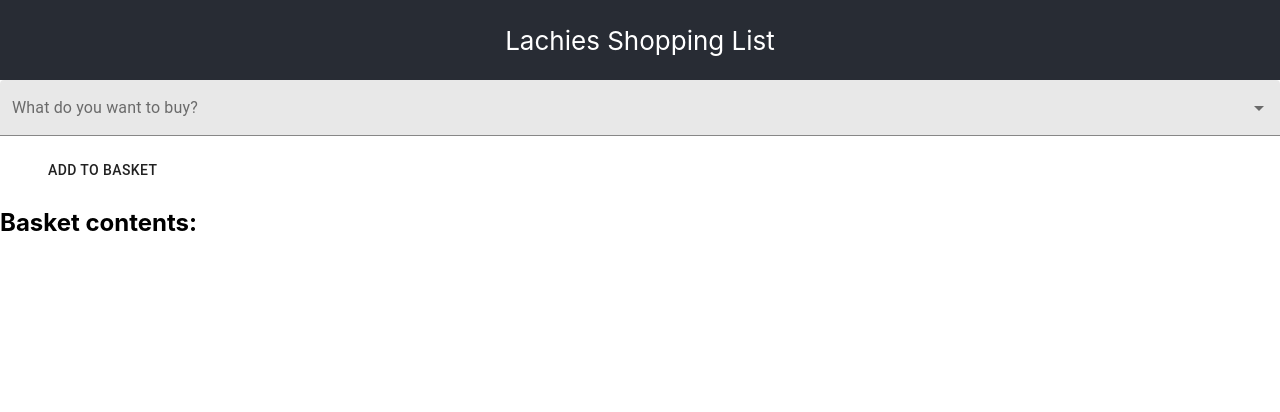
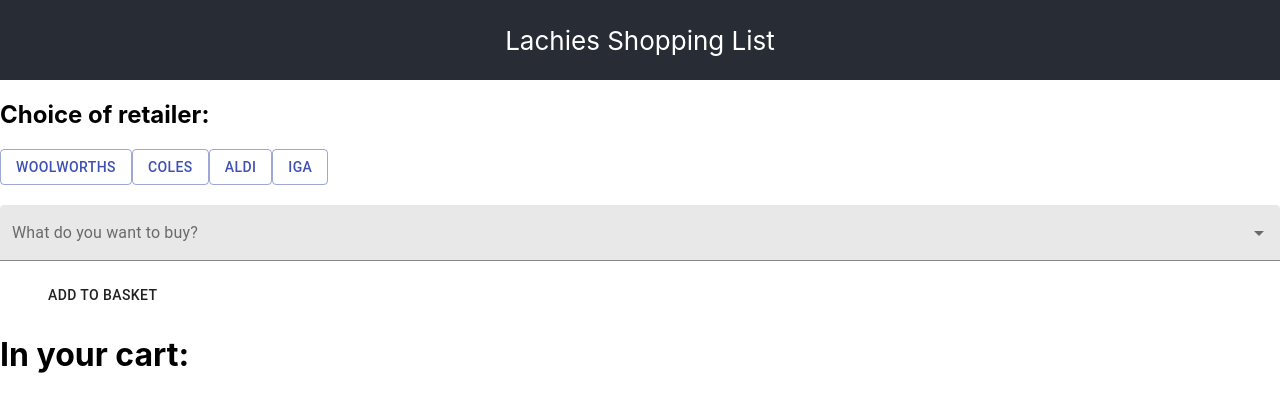
Before and after one commit to lachlanbardwell/shoppinglist, a React (Create React App) app: page / in a window 1280 px wide. Shown: the top 412 px of the page. Built offline with nearby package versions, Linux system fonts and the light colour scheme.

Commit message:
added store selector + cleanup

```diff
--- a/src/components/basket.tsx
+++ b/src/components/basket.tsx
@@ -2,16 +2,18 @@ import React, { useEffect, MouseEvent, ChangeEvent, useState } from 'react';
 import { Box, Button, TextField } from '@material-ui/core';
 import Autocomplete from '@material-ui/lab/Autocomplete';
 import { products } from './items';
+import { Cart } from './cart';
+import { Retailer } from './retailer';
 
 export const AddToBasket = () => {
   const [basket, setBasket] = useState<string[]>([]);
   const [newItem, setNewItem] = useState<string>('');
 
-  // useEffect(() => {
-  //   basket.length === 0
-  //     ? alert('CONSUME CAPITALIST GOODS')
-  //     : console.log('it begins...');
-  // }, [basket]);
+  useEffect(() => {
+    setTimeout(() => {
+      console.log('updating basket...');
+    }, 500);
+  }, [basket]);
 
   const addItem = () => {
     basket.includes(newItem)
@@ -22,23 +24,27 @@ export const AddToBasket = () => {
         })
       : console.error('no item selected');
 
-    console.log(basket);
+    // console.log(basket);
   };
 
   const removeItem = ({ currentTarget }: MouseEvent<HTMLButtonElement>) => {
-    console.log(currentTarget.value);
+    // console.log(currentTarget.value);
     basket.includes(currentTarget.value)
       ? setBasket(basket.filter((prev) => prev !== currentTarget.value))
       : console.error('no such item exists');
-    console.log(basket);
+    // console.log(basket);
   };
 
   return (
     <Box>
       <div>
+        <h2> Choice of retailer: </h2>
+
+        <Retailer />
+        <br />
         <Autocomplete
           onChange={(event, value) => {
-            console.log(value);
+            // console.log(value);
             value && setNewItem(value);
           }}
           renderInput={(params) => (
@@ -65,13 +71,17 @@ export const AddToBasket = () => {
           <Button onClick={addItem}>Add to basket</Button>
         </ul>
 
-        <h2>Basket contents:</h2>
+        <Cart />
+
         <br />
         {newItem.length !== 0
           ? basket.map((prev) => (
-              <Button value={prev} key={prev} onClick={removeItem}>
+              <h3 key={prev}>
                 {prev}
-              </Button>
+                <Button value={prev} key={prev} onClick={removeItem}>
+                  x
+                </Button>
+              </h3>
             ))
           : console.log('basket is empty')}
       </div>
--- a/src/components/cart.tsx
+++ b/src/components/cart.tsx
@@ -1,7 +1,9 @@
-import React, { useState } from 'react';
+import React from 'react';
 
-export const RecieveInCart = () => {
-    const [cart, setCart] = useState([]);
-
-
-}
+export const Cart: React.FC = () => {
+  return (
+    <div>
+      <h1>In your cart:</h1>
+    </div>
+  );
+};
--- /dev/null
+++ b/src/components/retailer.tsx
@@ -0,0 +1,44 @@
+import React from 'react';
+import { Button, ButtonGroup, Grid } from '@material-ui/core';
+import { useState } from 'react';
+import { useEffect } from 'react';
+
+export const Retailer = () => {
+  const initialStoreState = ['Woolworths', 'Coles', 'Aldi', 'IGA'];
+  const [store, setStore] = useState<string[]>(initialStoreState);
+
+  useEffect(() => {
+    if (store.length === 1) {
+      document.title = `Shopping List from ${store}`;
+    }
+  }, [store]);
+
+  const Indicator = () => {
+    return <p>{`Make your selection from ${store}!`}</p>;
+  };
+
+  const selectStore = ({
+    currentTarget,
+  }: React.MouseEvent<HTMLButtonElement>) => {
+    if (store.length > 1) {
+      setStore(() => store.filter((prev) => prev === currentTarget.value));
+    } else {
+      setStore(initialStoreState);
+    }
+  };
+
+  return (
+    <Grid>
+      {store.map((prev, index) => {
+        return (
+          <ButtonGroup color="primary" key={prev} orientation="vertical">
+            <Button key={prev} value={prev} onClick={selectStore}>
+              {prev}
+            </Button>
+          </ButtonGroup>
+        );
+      })}
+      {store.length === 1 ? <Indicator /> : <br />}
+    </Grid>
+  );
+};
```
Also changed, not shown: src/App.css (line endings or trailing spaces).
